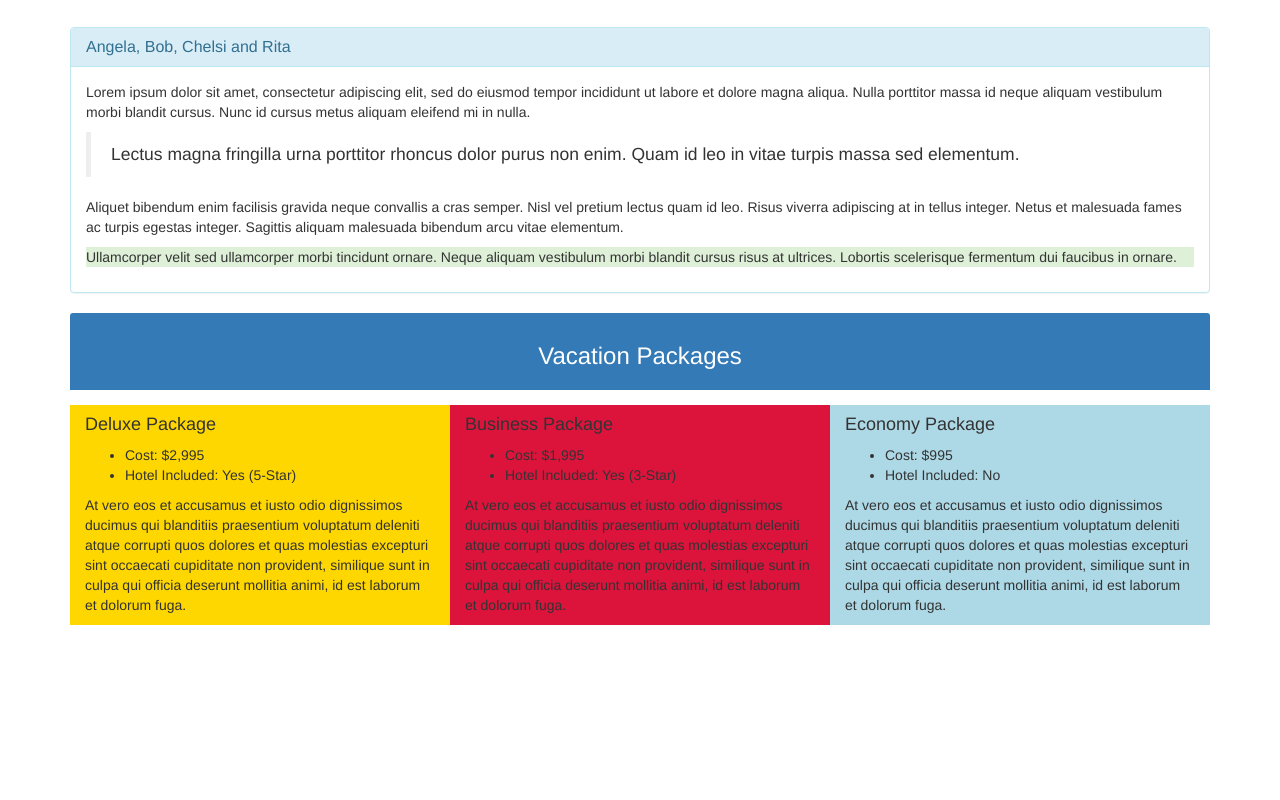
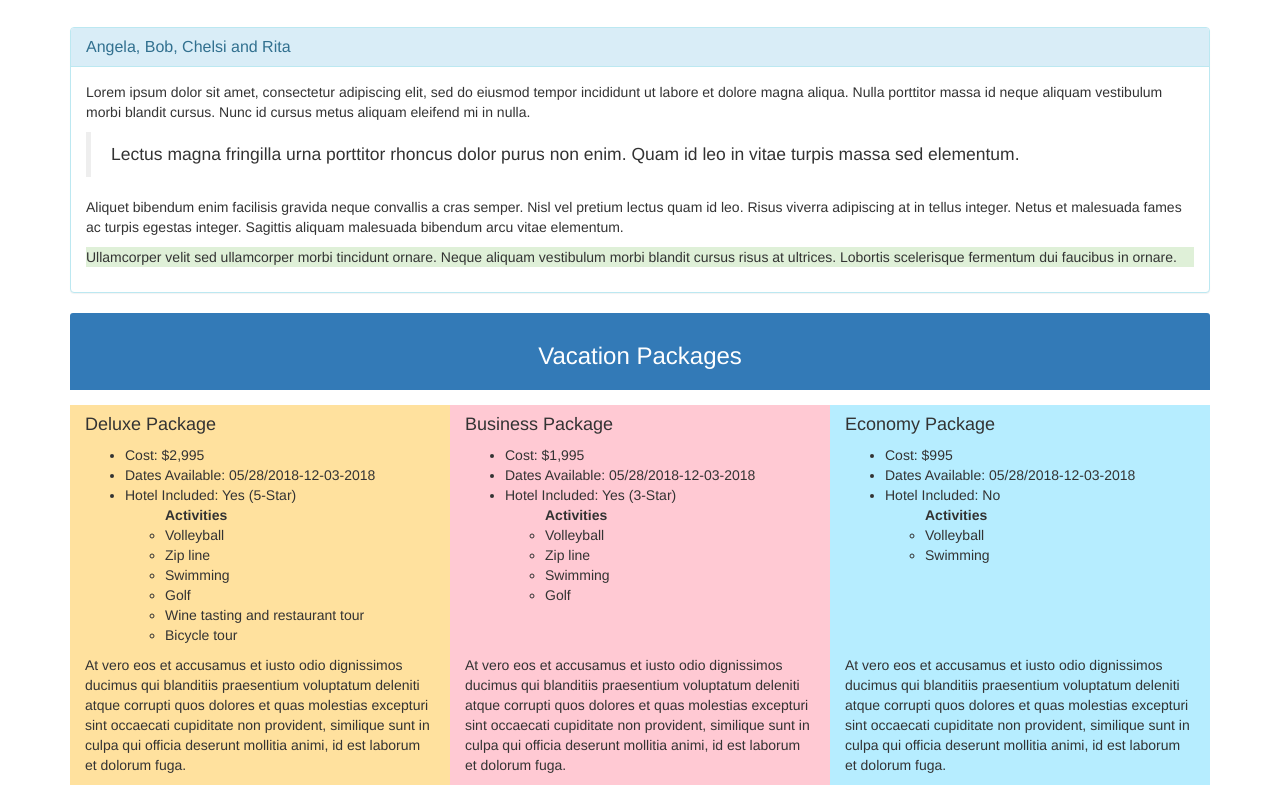
Before and after one commit to protatodev/vacation, a plain HTML site: page index.html in a window 1280 px wide. Shown: the part 419-1219 px from the top of the page. Before the commit the page ends 1059 px from the top, so only its background shows below. Drawn offline with Linux system fonts and the light colour scheme.

Commit message:
finalize CSS styling and bootstrap layout

```diff
--- a/css/styles.css
+++ b/css/styles.css
@@ -3,13 +3,13 @@
 }
 
 .deluxe {
-  background-color: gold;
+  background-color: #ffe19e;
 }
 
 .business {
-  background-color: crimson;
+  background-color: #ffc9d3;
 }
 
 .economy {
-  background-color: lightblue;
+  background-color: #b6edff;
 }
--- a/index.html
+++ b/index.html
@@ -23,7 +23,7 @@
         </div>
       </div>
       <div class="panel-primary">
-        <div class="panel-heading">
+        <div class="panel-heading vacation">
           <h3>Vacation Packages</h3>
         </div>
         <div class="panel-body">
@@ -32,7 +32,16 @@
               <h4>Deluxe Package</h4>
               <ul>
                 <li>Cost: $2,995</li>
+                <li>Dates Available: 05/28/2018-12-03-2018</li>
                 <li>Hotel Included: Yes (5-Star)</li>
+                <ul><strong>Activities</strong>
+                  <li>Volleyball</li>
+                  <li>Zip line</li>
+                  <li>Swimming</li>
+                  <li>Golf</li>
+                  <li>Wine tasting and restaurant tour</li>
+                  <li>Bicycle tour</li>
+                </ul>
               </ul>
               <p>At vero eos et accusamus et iusto odio dignissimos ducimus qui blanditiis praesentium voluptatum deleniti atque corrupti quos dolores et quas molestias excepturi sint occaecati cupiditate non provident, similique sunt in culpa qui officia deserunt mollitia animi, id est laborum et dolorum fuga.
               </p>
@@ -41,8 +50,16 @@
               <h4>Business Package</h4>
               <ul>
                 <li>Cost: $1,995</li>
+                <li>Dates Available: 05/28/2018-12-03-2018</li>
                 <li>Hotel Included: Yes (3-Star)</li>
+                <ul><strong>Activities</strong>
+                  <li>Volleyball</li>
+                  <li>Zip line</li>
+                  <li>Swimming</li>
+                  <li>Golf</li>
+                </ul>
               </ul>
+              <br><br>
               <p>At vero eos et accusamus et iusto odio dignissimos ducimus qui blanditiis praesentium voluptatum deleniti atque corrupti quos dolores et quas molestias excepturi sint occaecati cupiditate non provident, similique sunt in culpa qui officia deserunt mollitia animi, id est laborum et dolorum fuga.
               </p>
             </div>
@@ -50,8 +67,14 @@
               <h4>Economy Package</h4>
               <ul>
                 <li>Cost: $995</li>
+                <li>Dates Available: 05/28/2018-12-03-2018</li>
                 <li>Hotel Included: No</li>
+                <ul><strong>Activities</strong>
+                  <li>Volleyball</li>
+                  <li>Swimming</li>
+                </ul>
               </ul>
+              <br><br><br><br>
               <p>At vero eos et accusamus et iusto odio dignissimos ducimus qui blanditiis praesentium voluptatum deleniti atque corrupti quos dolores et quas molestias excepturi sint occaecati cupiditate non provident, similique sunt in culpa qui officia deserunt mollitia animi, id est laborum et dolorum fuga.
               </p>
             </div>
```
